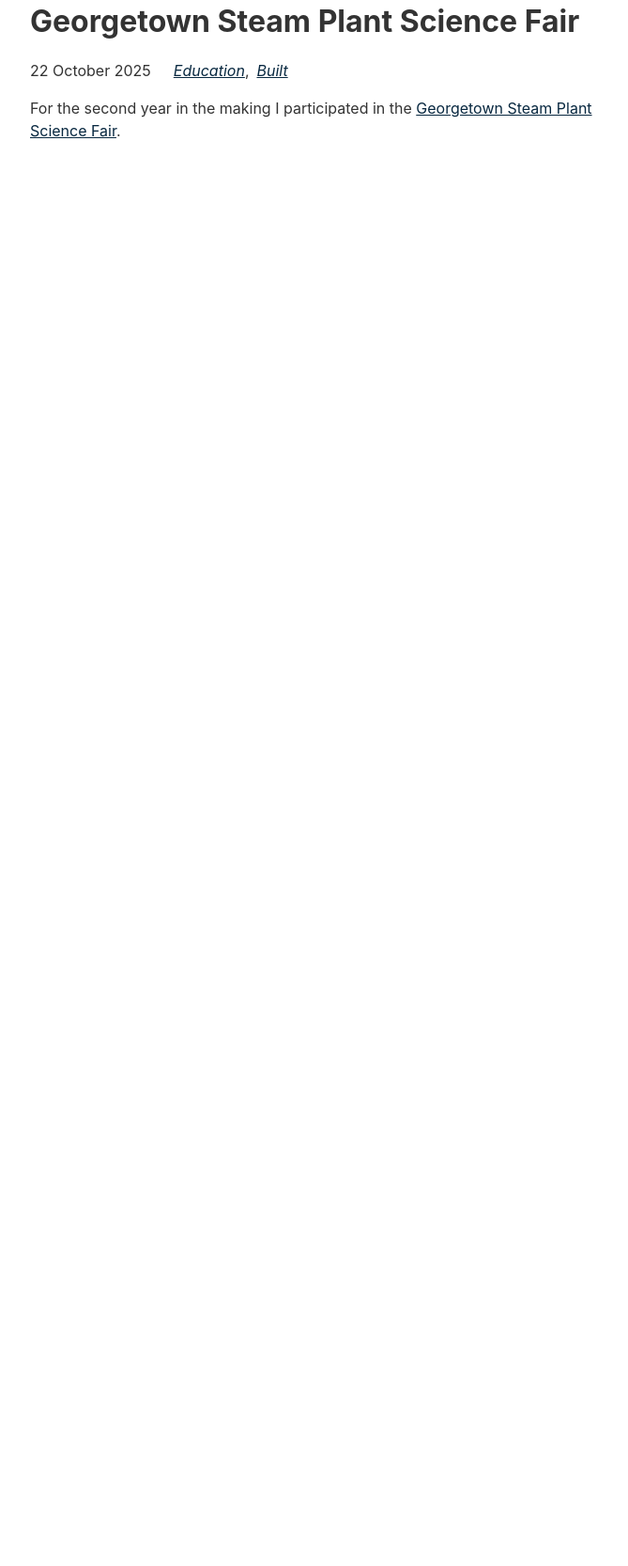
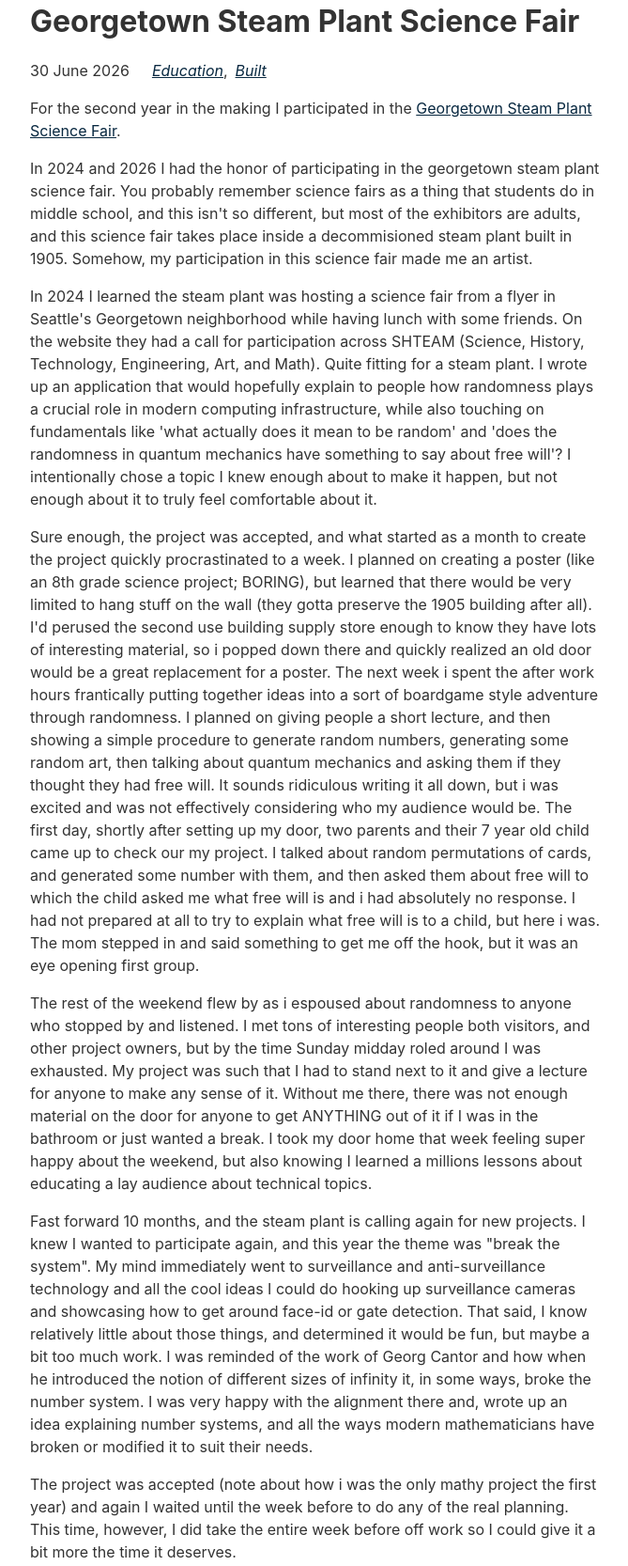
Before and after one commit to natestemen/nates.place, an Eleventy site: page content/blog/science-fair.md in a window 1280 px wide. Shown: the part 70-1736 px from the top of the page at 94% size, without its empty margins (304-973 px from the left). Before the commit the page ends 800 px from the top, so only its background shows below. Built offline with nearby package versions, Linux system fonts and the light colour scheme; Eleventy itself is replaced by a stand-in of ours; files that its build step writes are made by us from their sources; what @zachleat/heading-anchors, zod-validation-error would draw is missing.

Commit message:
drafting

```diff
--- a/content/blog/science-fair.md
+++ b/content/blog/science-fair.md
@@ -1,10 +1,55 @@
 ---
 title: Georgetown Steam Plant Science Fair
 description:
-date: 2025-10-22
+date: 2026-06-30
 tags:
   - education
   - built
 ---
 
 For the second year in the making I participated in the [Georgetown Steam Plant Science Fair](https://www.georgetownsteamplant.org/2025).
+
+
+In 2024 and 2026 I had the honor of participating in the georgetown steam plant science fair.
+You probably remember science fairs as a thing that students do in middle school, and this isn't so different, but most of the exhibitors are adults, and this science fair takes place inside a decommisioned steam plant built in 1905.
+Somehow, my participation in this science fair made me an artist.
+
+In 2024 I learned the steam plant was hosting a science fair from a flyer in Seattle's Georgetown neighborhood while having lunch with some friends.
+On the website they had a call for participation across SHTEAM (Science, History, Technology, Engineering, Art, and Math).
+Quite fitting for a steam plant.
+I wrote up an application that would hopefully explain to people how randomness plays a crucial role in modern computing infrastructure, while also touching on fundamentals like 'what actually does it mean to be random' and 'does the randomness in quantum mechanics have something to say about free will'?
+I intentionally chose a topic I knew enough about to make it happen, but not enough about it to truly feel comfortable about it.
+
+Sure enough, the project was accepted, and what started as a month to create the project quickly procrastinated to a week.
+I planned on creating a poster (like an 8th grade science project; BORING), but learned that there would be very limited to hang stuff on the wall (they gotta preserve the 1905 building after all).
+I'd perused the second use building supply store enough to know they have lots of interesting material, so i popped down there and quickly realized an old door would be a great replacement for a poster.
+The next week i spent the after work hours frantically putting together ideas into a sort of boardgame style adventure through randomness.
+I planned on giving people a short lecture, and then showing a simple procedure to generate random numbers, generating some random art, then talking about quantum mechanics and asking them if they thought they had free will.
+It sounds ridiculous writing it all down, but i was excited and was not effectively considering who my audience would be.
+The first day, shortly after setting up my door, two parents and their 7 year old child came up to check our my project.
+I talked about random permutations of cards, and generated some number with them, and then asked them about free will to which the child asked me what free will is and i had absolutely no response.
+I had not prepared at all to try to explain what free will is to a child, but here i was.
+The mom stepped in and said something to get me off the hook, but it was an eye opening first group.
+
+The rest of the weekend flew by as i espoused about randomness to anyone who stopped by and listened.
+I met tons of interesting people both visitors, and other project owners, but by the time Sunday midday roled around I was exhausted.
+My project was such that I had to stand next to it and give a lecture for anyone to make any sense of it.
+Without me there, there was not enough material on the door for anyone to get ANYTHING out of it if I was in the bathroom or just wanted a break.
+I took my door home that week feeling super happy about the weekend, but also knowing I learned a millions lessons about educating a lay audience about technical topics.
+
+Fast forward 10 months, and the steam plant is calling again for new projects.
+I knew I wanted to participate again, and this year the theme was "break the system".
+My mind immediately went to surveillance and anti-surveillance technology and all the cool ideas I could do hooking up surveillance cameras and showcasing how to get around face-id or gate detection.
+That said, I know relatively little about those things, and determined it would be fun, but maybe a bit too much work.
+I was reminded of the work of Georg Cantor and how when he introduced the notion of different sizes of infinity it, in some ways, broke the number system.
+I was very happy with the alignment there and, wrote up an idea explaining number systems, and all the ways modern mathematicians have broken or modified it to suit their needs.
+
+The project was accepted (note about how i was the only mathy project the first year) and again I waited until the week before to do any of the real planning.
+This time, however, I did take the entire week before off work so I could give it a bit more the time it deserves.
+
+I went with the door again since it worked well in the steam plant last year, and while i was getting the door set up design wise, I chatted with some other friends who I knew would be able to help me finalize the idea.
+It immediately became clear that in the 12 months since the last fair, i had forgotten all the lessond learned because my project was again WAY over scoped.
+I decided scoping the project down to 'just' the hilberts hotel thought experiment was enough, and still conveyed the large parts of what i was there to do: get people thinking about math and in particularly infinity.
+
+The weekend went WAY smoother this time as I designed the project such that I could step away for periods of time to enjoy myself and the rest of the show.
+It was so fun walking people through the thought experiment, but also watching people engage with the project on their own terms as i peeped from afar.
```
